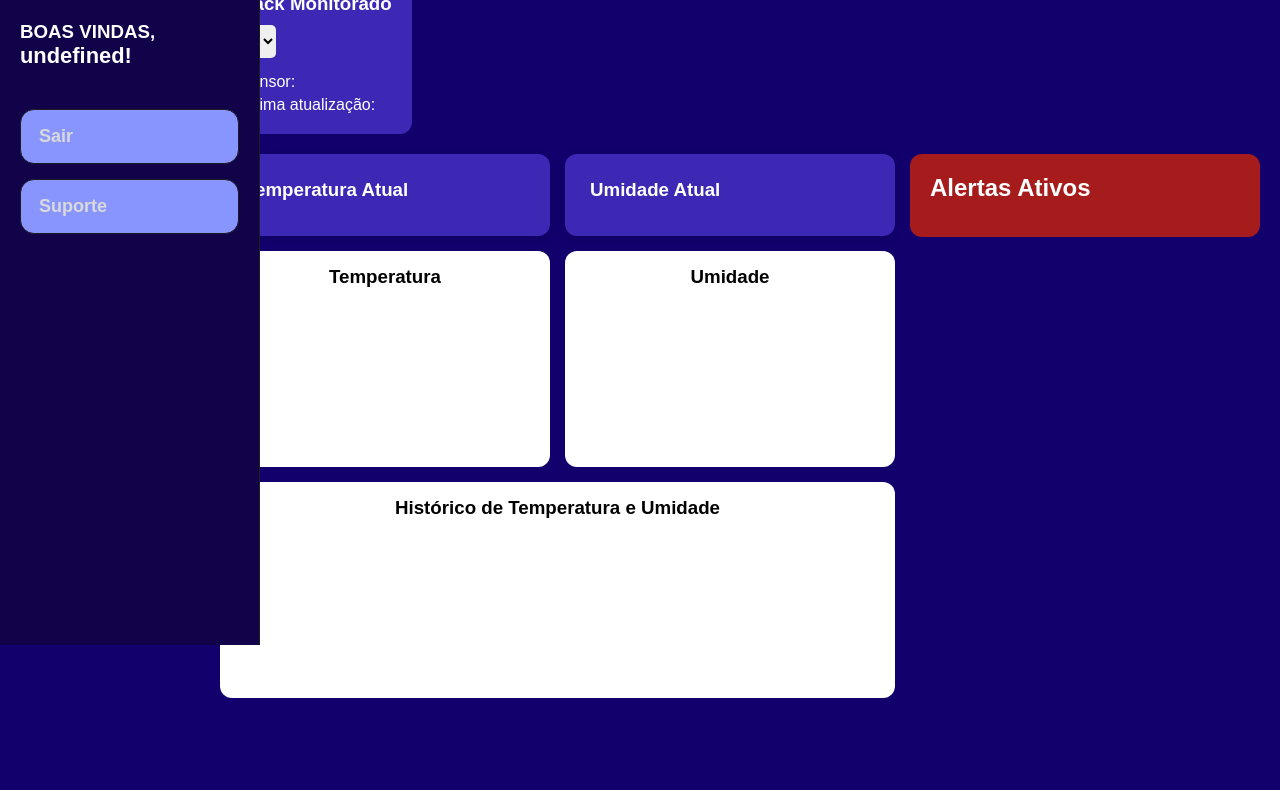
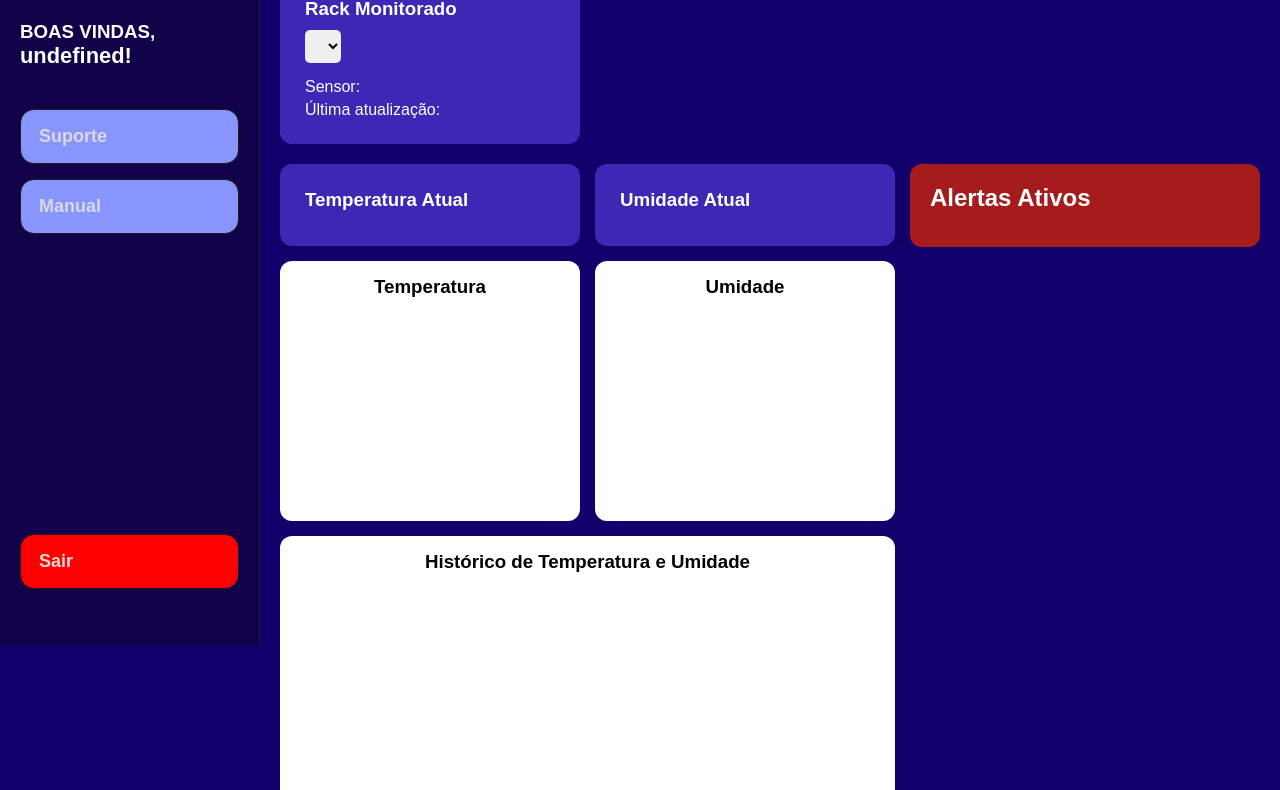
Before and after one commit to DATACENTERPROJETO/sprint_3, a website: page public/dashboard/dashboard-EASY.html in a window 1280 px wide. Shown: the part 155-945 px from the top of the page. Before the commit the page ends 873 px from the top, so only its background shows below. Drawn offline with nearby package versions, Linux system fonts and the light colour scheme; no server answers.

Commit message:
Atualização CSS

```diff
--- a/public/css/dashboard-EASY.css
+++ b/public/css/dashboard-EASY.css
@@ -50,6 +50,11 @@ body {
     justify-content: space-between;
     align-items: center;
 }
+.header,
+.main {
+    margin-left: 260px;
+    width: calc(100% - 260px);
+}
 
 .logo img {
     width: 60px;
@@ -74,9 +79,9 @@ body {
 }
 
 /* MAIN */
-
 .main {
     padding: 20px;
+    max-width: 1400px;
 }
 
 /* TOPO */
@@ -86,10 +91,10 @@ body {
 }
 
 .rack-info {
-    background-color: #3d28b5;
-    padding: 20px;
+   width: 300px;
+    background: #3d28b5;
     border-radius: 12px;
-    width: fit-content;
+    padding: 25px;
 }
 
 .rack-info h3 {
@@ -172,8 +177,10 @@ body {
 /* LAYOUT */
 
 .container {
-    display: flex;
+    display: grid;
+    grid-template-columns: 1fr 350px;
     gap: 15px;
+    align-items: start;
 }
 
 .esquerda {
@@ -188,7 +195,7 @@ body {
 
 .kpis {
     display: grid;
-    grid-template-columns: repeat(2, 2fr);
+    grid-template-columns: repeat(2, 1fr);
     gap: 15px;
 
     margin-bottom: 15px;
@@ -234,6 +241,7 @@ body {
     background-color: white;
     border-radius: 12px;
     padding: 15px;
+    height: 260px;
 }
 
 .graficoMenor h3 {
@@ -246,6 +254,7 @@ body {
     background-color: white;
     border-radius: 12px;
     padding: 15px;
+    height: 400px;
 }
 
 .graficoGrande h3 {
@@ -328,13 +337,40 @@ body {
   font-size:18px;
   font-weight:600;
 }
-
 .menu a:hover{
   background:#fff;
   color:#000;
   transform:translateX(5px);
 }
 
+.menu2{
+  margin-top:300px;
+  display:flex;
+  flex-direction:column;
+  gap:15px;
+}
+
+.menu2 a{
+  text-decoration:none;
+  color:#d9d9d9;
+  background:#ff0000;
+  border:1px solid #1d1d1d;
+  padding:16px 18px;
+  border-radius:14px;
+  transition:0.3s;
+  font-size:18px;
+  font-weight:600;
+}
+
+.menu2 a:hover{
+  background:#fff;
+  color:#000;
+  transform:translateX(5px);
+}
+canvas {
+    width: 100% !important;
+    height: 100% !important;
+}
 
 @media(max-width: 700px) {
 
--- a/public/dashboard/dashboard-EASY.html
+++ b/public/dashboard/dashboard-EASY.html
@@ -38,24 +38,19 @@
 
 
             </div>
-<nav class="menu">
+                <nav class="menu">
+                    <a href="https://sptech-03261044.atlassian.net/servicedesk/customer/portal/1">Suporte</a>
+                    <a href="./../assets/pdf/ManualDeInstalação-EASYSERVER.pdf">Manual</a>
+                </nav>
+
+
+                <nav class="menu2">
                 <a href="#" onclick="limparSessao()">Sair</a>
-                    <a href="https://sptech-03261044.atlassian.net/servicedesk/customer/portal/1"
-                    class="btn-suporte">Suporte</a>
                 </nav>
         </div>
         <br>
 
     </aside>
-
-    <header class="header">
-        <section class="header-content">
-
-            <a href="index.html" class="logo">
-                <img src="../assets/imgs/logoEasyServerPNG.png" alt="logo">
-            </a>
-
-
         </section>
     </header>
 
```
Also changed, not shown: 1 other file.
